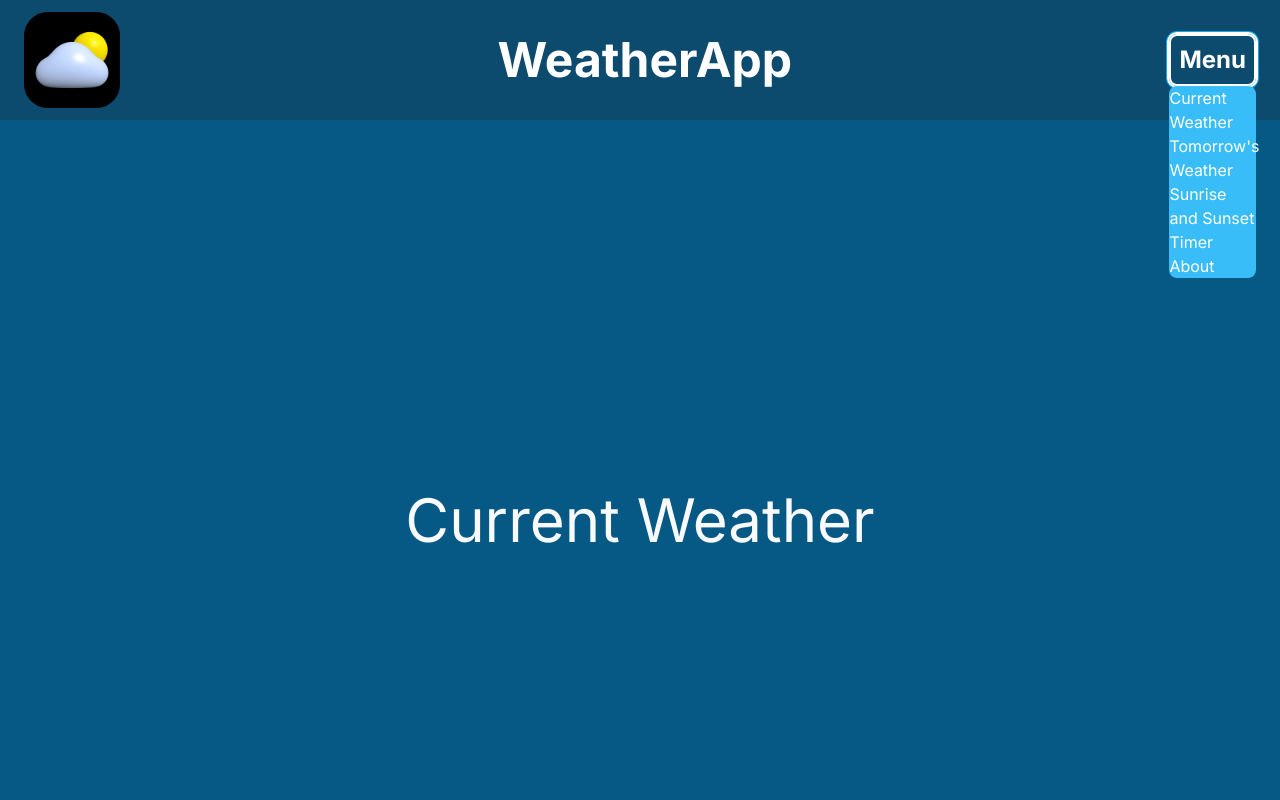
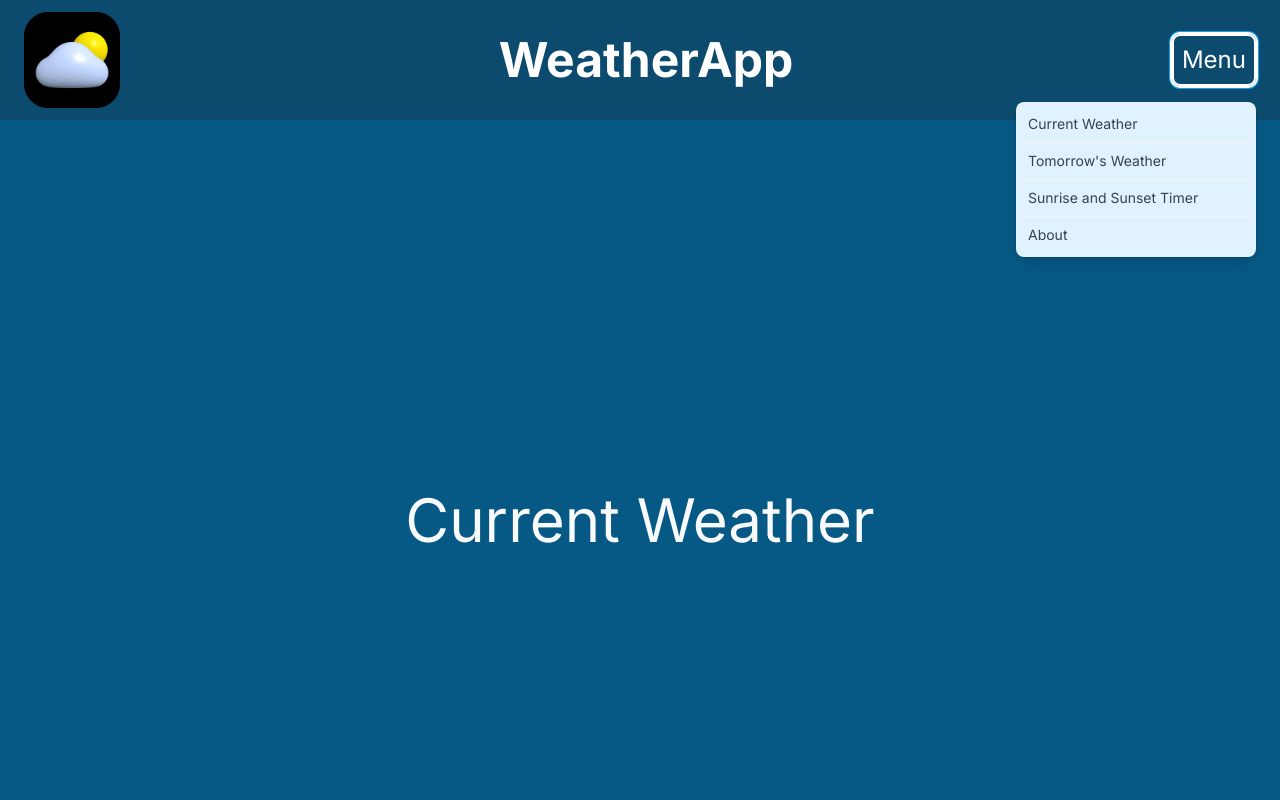
Before and after one commit to tbrown034/my-weather-app, a Next.js app: page / in a window 1280 px wide. Both pictures are taken after a click on the button "Menu". Shown: the top 800 px of the page. Built offline with nearby package versions, Linux system fonts and the light colour scheme.

Commit message:
fix(header): further formatting for menu

```diff
--- a/app/Components/Menu.jsx
+++ b/app/Components/Menu.jsx
@@ -6,16 +6,36 @@ export default function Hamburger() {
   return (
     <>
       <Popover className="relative">
-        <Popover.Button className="p-2 font-bold border-2 border-white rounded-lg sm:text-2xl text-1xl hover:bg-white hover:text-sky-800 active:bg-sky-700 active:text-white focus:outline-none focus:ring-1 focus:ring-offset-2 focus:ring-sky-500">
+        <Popover.Button className="p-2 border-2 border-white rounded-lg sm:text-2xl text-1xl hover:bg-white hover:text-sky-800 active:bg-sky-700 active:text-white focus:outline-none focus:ring-1 focus:ring-offset-2 focus:ring-sky-500">
           Menu
         </Popover.Button>
 
-        <Popover.Panel className="absolute left-0 right-0 z-10 w-full max-w-full sm:w-64">
-          <div className="flex flex-col rounded-lg bg-sky-400">
-            <Link href="/current">Current Weather</Link>
-            <Link href="/forecast">Tomorrow's Weather</Link>
-            <Link href="/timer">Sunrise and Sunset Timer</Link>
-            <Link href="/about">About</Link>
+        <Popover.Panel className="absolute right-0 z-20 mt-2 rounded-lg shadow-lg sm:mt-4 w-60 bg-sky-100 ring-1 ring-black ring-opacity-5 focus:outline-none">
+          <div className="px-1 py-1 divide-y divide-gray-100">
+            <Link
+              href="/current"
+              className="block px-2 py-2 text-sm leading-5 text-gray-700 hover:bg-sky-50 hover:text-gray-900"
+            >
+              Current Weather
+            </Link>
+            <Link
+              href="/forecast"
+              className="block px-2 py-2 text-sm leading-5 text-gray-700 hover:bg-gray-100 hover:text-gray-900"
+            >
+              Tomorrow's Weather
+            </Link>
+            <Link
+              href="/timer"
+              className="block px-2 py-2 text-sm leading-5 text-gray-700 hover:bg-gray-100 hover:text-gray-900"
+            >
+              Sunrise and Sunset Timer
+            </Link>
+            <Link
+              href="/about"
+              className="block px-2 py-2 text-sm leading-5 text-gray-700 hover:bg-gray-100 hover:text-gray-900"
+            >
+              About
+            </Link>
           </div>
         </Popover.Panel>
       </Popover>
```
